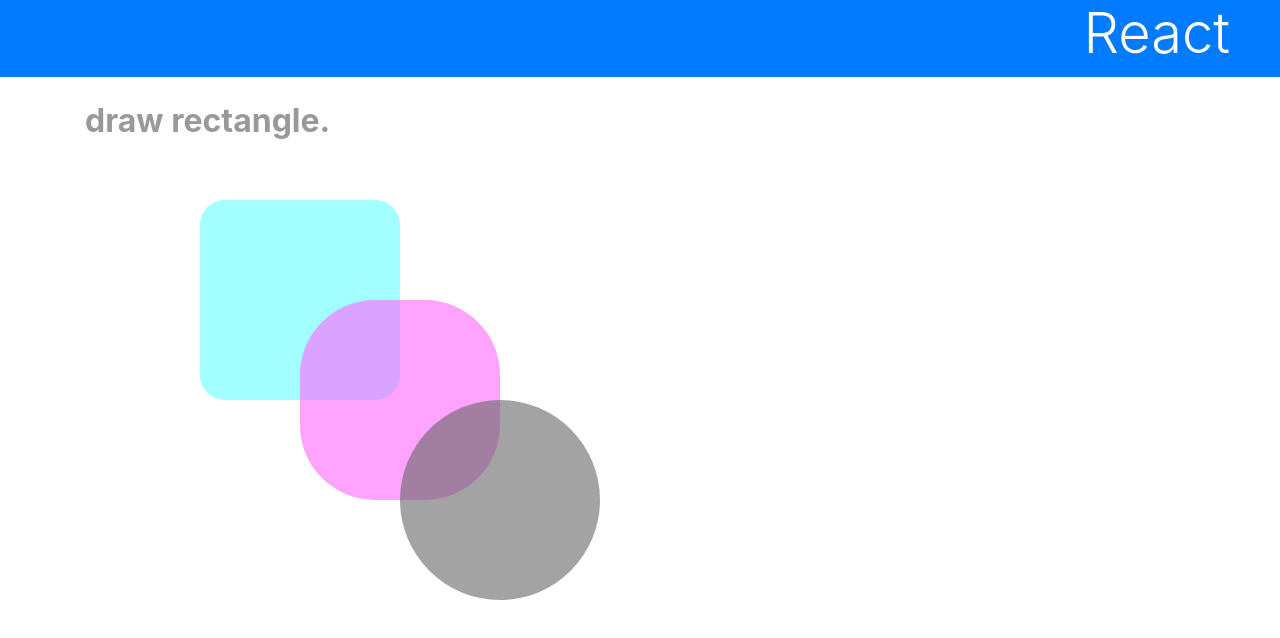
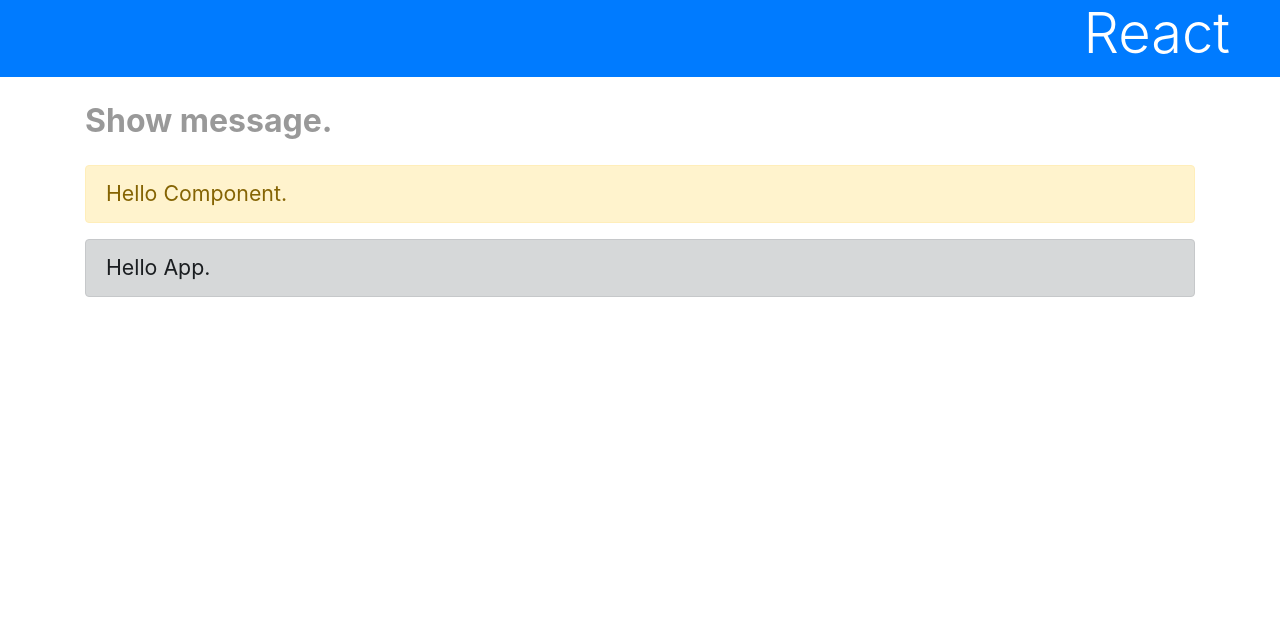
Before and after one commit to besumero628/practice_js, a React (Create React App) app in the folder react_app/: page / in a window 1280 px wide. Shown: the top 638 px of the page. Built offline with nearby package versions, Linux system fonts and the light colour scheme.

Commit message:
[React] stateの使用

```diff
--- a/react_app/src/App.js
+++ b/react_app/src/App.js
@@ -1,17 +1,22 @@
 import React, {Component} from 'react'
 import './App.css'
-import Rect from './Rect'
 
 class App extends Component {
+
+  constructor(props){
+    super(props);
+    this.state = {
+      msg: 'Hello Component.'
+    }
+  }
 
   render(){
     return <div>
       <h1 className="bg-primary text-white display-4">React</h1>
       <div className="container">
-        <p className="subtitle">draw rectangle.</p>
-        <Rect x="200" y="200" w="200" h="200" c="#6ff9" r="25" />
-        <Rect x="300" y="300" w="200" h="200" c="#f6f9" r="75" />
-        <Rect x="400" y="400" w="200" h="200" c="#6669" r="100" />
+        <p className="subtitle">Show message.</p>
+        <p className="alert alert-warning">{this.state.msg}</p>
+        <p className="alert alert-dark">{this.props.msg}</p>
       </div>
     </div>
   }
--- a/react_app/src/index.js
+++ b/react_app/src/index.js
@@ -6,7 +6,7 @@ import reportWebVitals from './reportWebVitals';
 
 ReactDOM.render(
   <React.StrictMode>
-    <App />
+    <App msg="Hello App." />
   </React.StrictMode>,
   document.getElementById('root')
 );
```
